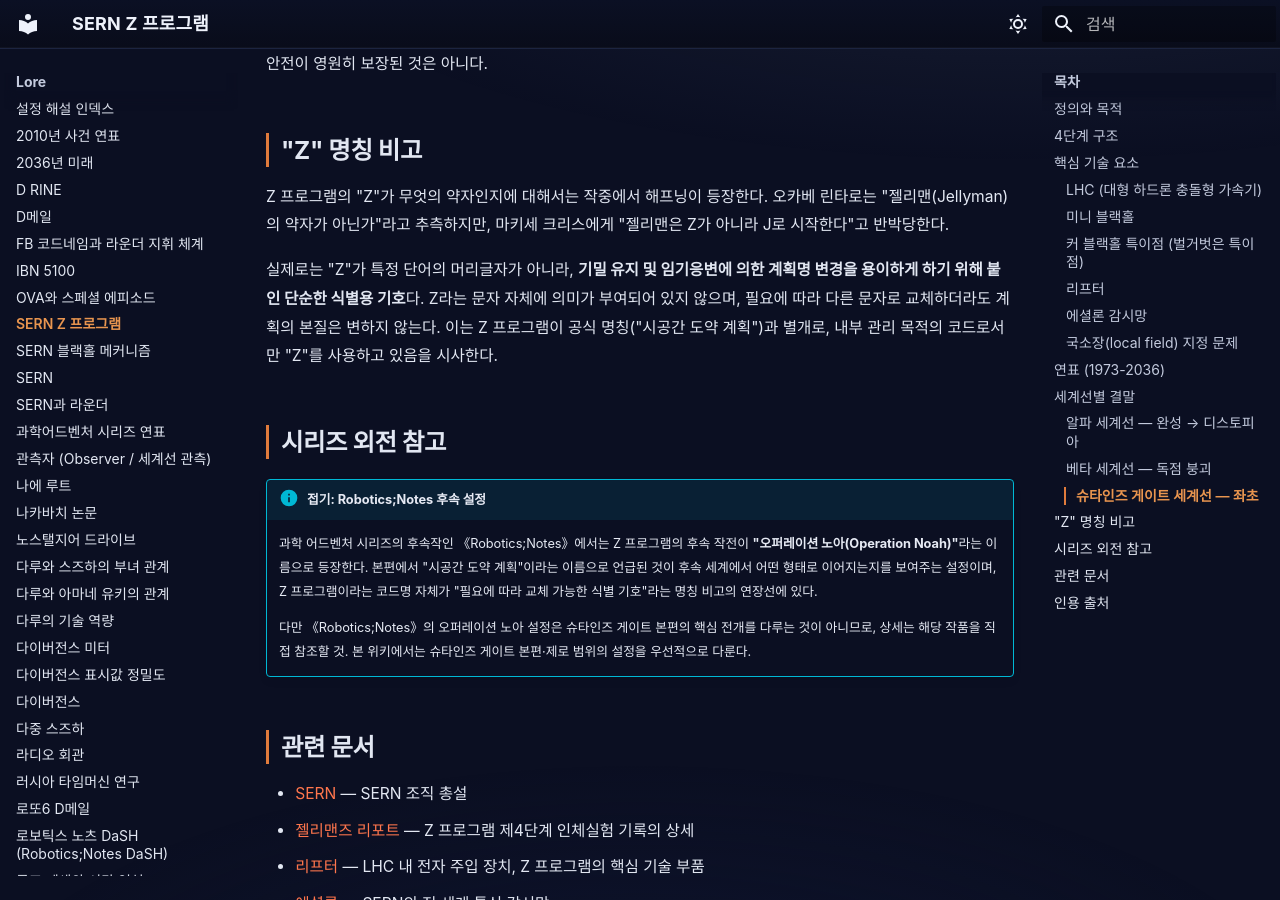
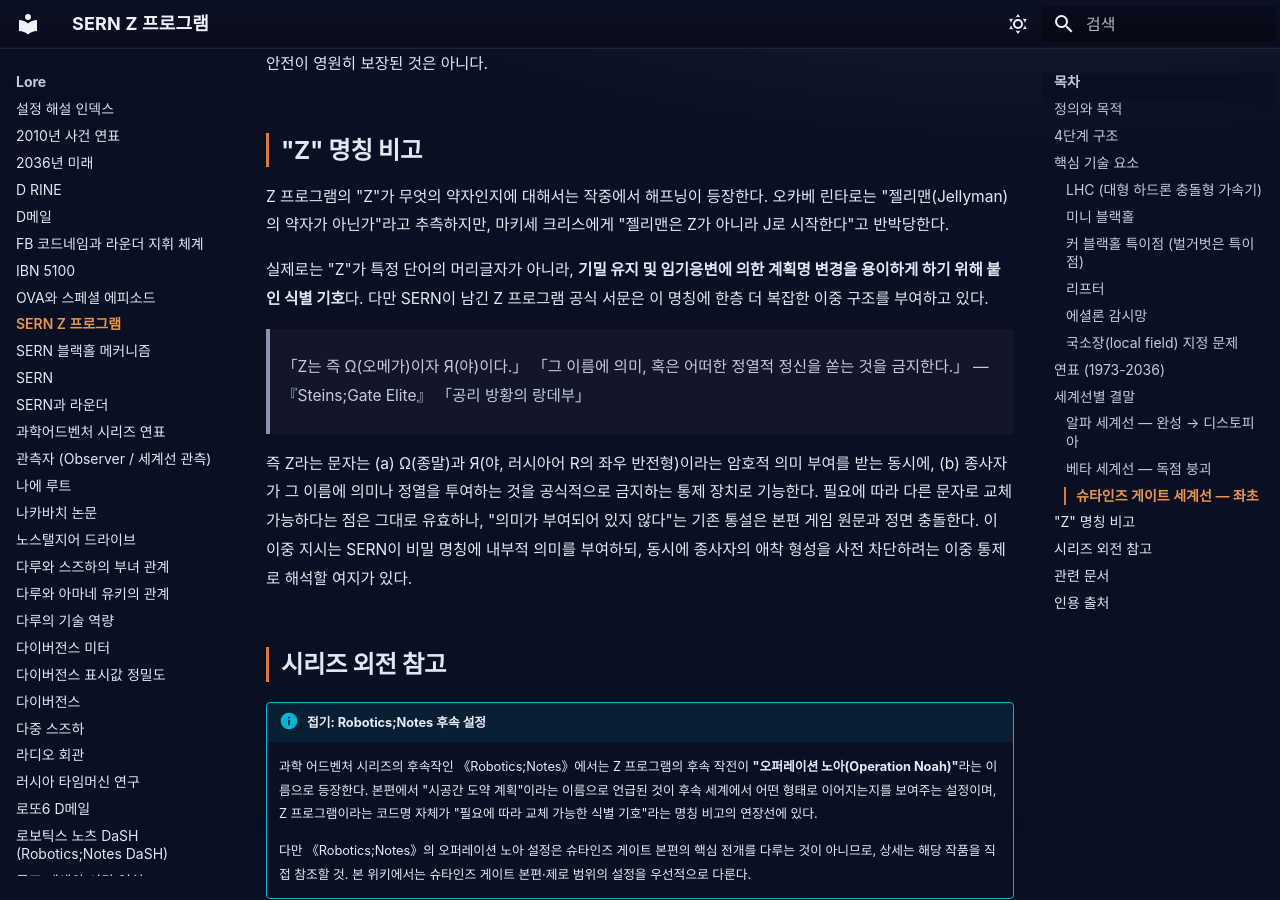
Before and after one commit to sgwiki/sgwiki.github.io, an MkDocs documentation site: the page built from wiki/lore/SERN-Z-프로그램.md, in a window 1280 px wide and 900 px high, scrolled down 5380 px. Built offline with MkDocs 1.6.1 and Material for MkDocs 9.7.7, drawn with Linux system fonts in a browser that asks for light colours; some web fonts are replaced.

Commit message:
feat(wiki): SERN-Z-프로그램 — P10 0c0b9f71 패치 적용

```diff
--- a/wiki/lore/SERN-Z-프로그램.md
+++ b/wiki/lore/SERN-Z-프로그램.md
@@ -103,7 +103,13 @@ Z 프로그램의 최종 결말은 세계선에 따라 극적으로 다르다.
 
 Z 프로그램의 "Z"가 무엇의 약자인지에 대해서는 작중에서 해프닝이 등장한다. 오카베 린타로는 "젤리맨(Jellyman)의 약자가 아닌가"라고 추측하지만, 마키세 크리스에게 "젤리맨은 Z가 아니라 J로 시작한다"고 반박당한다.
 
-실제로는 "Z"가 특정 단어의 머리글자가 아니라, **기밀 유지 및 임기응변에 의한 계획명 변경을 용이하게 하기 위해 붙인 단순한 식별용 기호**다. Z라는 문자 자체에 의미가 부여되어 있지 않으며, 필요에 따라 다른 문자로 교체하더라도 계획의 본질은 변하지 않는다. 이는 Z 프로그램이 공식 명칭("시공간 도약 계획")과 별개로, 내부 관리 목적의 코드로서만 "Z"를 사용하고 있음을 시사한다.
+실제로는 "Z"가 특정 단어의 머리글자가 아니라, **기밀 유지 및 임기응변에 의한 계획명 변경을 용이하게 하기 위해 붙인 식별 기호**다. 다만 SERN이 남긴 Z 프로그램 공식 서문은 이 명칭에 한층 더 복잡한 이중 구조를 부여하고 있다.
+
+> 「Z는 즉 Ω(오메가)이자 Я(야)이다.」
+> 「그 이름에 의미, 혹은 어떠한 정열적 정신을 쏟는 것을 금지한다.」
+> — 『Steins;Gate Elite』 「공리 방황의 랑데부」
+
+즉 Z라는 문자는 (a) Ω(종말)과 Я(야, 러시아어 R의 좌우 반전형)이라는 암호적 의미 부여를 받는 동시에, (b) 종사자가 그 이름에 의미나 정열을 투여하는 것을 공식적으로 금지하는 통제 장치로 기능한다. 필요에 따라 다른 문자로 교체 가능하다는 점은 그대로 유효하나, "의미가 부여되어 있지 않다"는 기존 통설은 본편 게임 원문과 정면 충돌한다. 이 이중 지시는 SERN이 비밀 명칭에 내부적 의미를 부여하되, 동시에 종사자의 애착 형성을 사전 차단하려는 이중 통제로 해석할 여지가 있다.
 
 ## 시리즈 외전 참고
 
```
